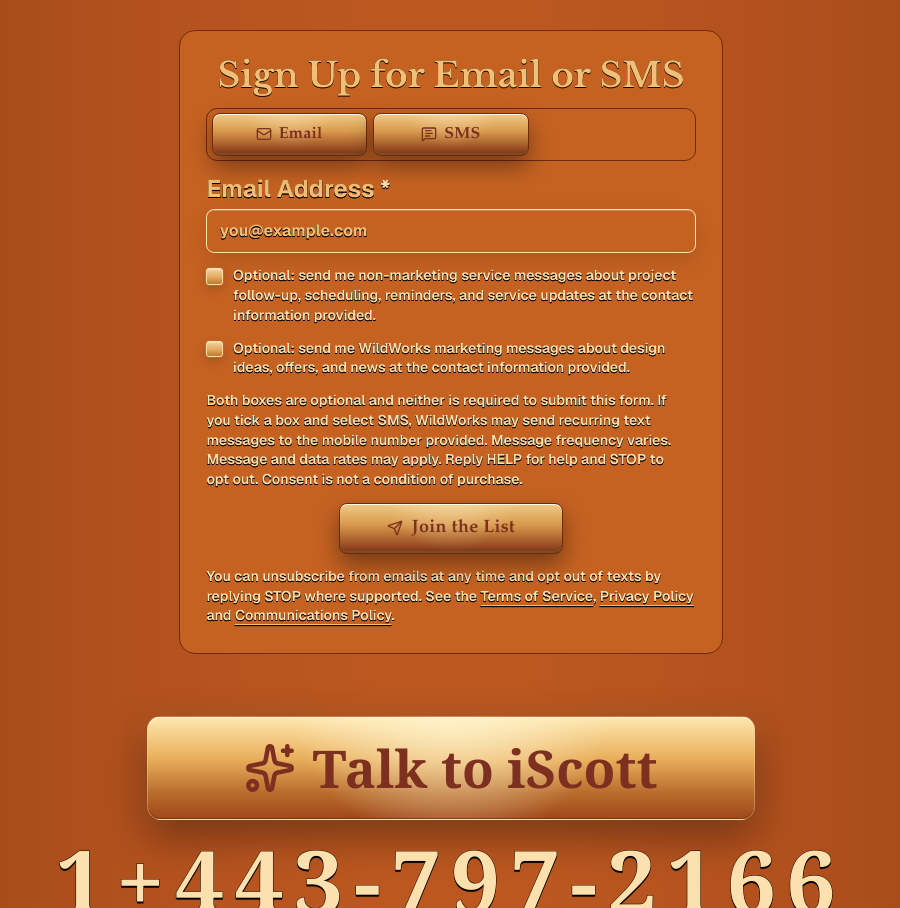
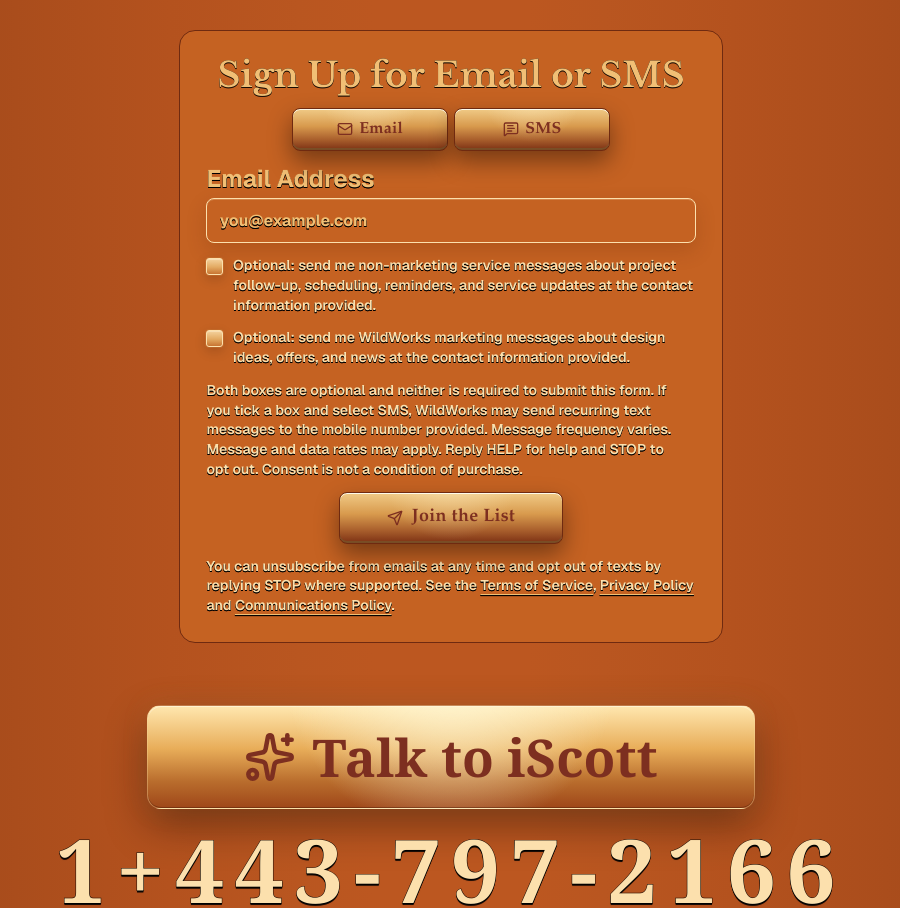
Before and after one commit to SGDietz/WildWorks, a Next.js app: page /pages/Wildfire in a window 1280 px wide. Shown: the part 3317-4225 px from the top of the page, without its empty margins (189-1089 px from the left). Built offline with nearby package versions, Linux system fonts and the light colour scheme; no server answers.

Commit message:
Polish signup channel selector

```diff
--- a/app/H106x-home-heading-color-key.css
+++ b/app/H106x-home-heading-color-key.css
@@ -657,7 +657,7 @@
    signup, and contact surfaces that render outside the #top wrapper to it. */
 html:has(#top#top#top#top#top#top#top#top#top#top#top#top#top#top#top#top#top#top#top#top.wild-home:not(.wild-legal-home))
   body#wildworks-body#wildworks-body#wildworks-body#wildworks-body#wildworks-body#wildworks-body#wildworks-body#wildworks-body#wildworks-body#wildworks-body#wildworks-body#wildworks-body#wildworks-body#wildworks-body#wildworks-body#wildworks-body#wildworks-body#wildworks-body
-  :is(.wild-footer-mobile-strip, .wild-footer-contact-cta, .wild-signup-panel, .wild-signup-panel input, .wild-signup-choice, .wild-image-frame) {
+  :is(.wild-footer-mobile-strip, .wild-footer-contact-cta, .wild-signup-panel, .wild-signup-panel input, .wild-image-frame) {
   background: #9f4719 !important;
   background-color: #9f4719 !important;
   background-image: none !important;
@@ -775,7 +775,6 @@
     .wild-card-icon,
     .wild-signup-panel,
     .wild-signup-panel input,
-    .wild-signup-choice,
     .wild-image-frame,
     .wild-footer-contact-cta,
     .wild-footer-mobile-strip
--- a/app/components/Footer.tsx
+++ b/app/components/Footer.tsx
@@ -217,7 +217,7 @@
                 {requiresEmail ? (
                   <label className="wild-signup-field">
                     <span>
-                      Email Address <strong>*</strong>
+                      Email Address
                     </span>
                     <input
                       type="email"
--- a/app/footer-signup-cleanup.css
+++ b/app/footer-signup-cleanup.css
@@ -24,9 +24,11 @@
 }
 
 body footer#footer .wild-signup-choice {
-  padding: 0.26rem !important;
-  border: 1px solid rgba(247, 217, 165, 0.46) !important;
-  border-radius: 0.68rem !important;
+  grid-template-columns: repeat(2, minmax(0, 1fr)) !important;
+  width: min(100%, 19.9rem) !important;
+  margin-inline: auto !important;
+  padding: 0 !important;
+  border: 0 !important;
   background: transparent !important;
   box-shadow: none !important;
 }
--- a/app/homepage-two-color-preview.css
+++ b/app/homepage-two-color-preview.css
@@ -54,10 +54,10 @@
 html:has(#top.wild-home:not(.wild-legal-home))
   body#wildworks-body#wildworks-body#wildworks-body#wildworks-body#wildworks-body#wildworks-body#wildworks-body#wildworks-body#wildworks-body#wildworks-body#wildworks-body#wildworks-body
   #top#top#top#top#top#top.wild-home footer#footer .wild-signup-choice {
-  border-color: rgba(139, 90, 43, 0.72) !important;
-  background: rgba(118, 86, 43, 0.42) !important;
+  border: 0 !important;
+  background: transparent !important;
   background-image: none !important;
-  box-shadow: inset 0 1px 0 rgba(139, 90, 43, 0.3) !important;
+  box-shadow: none !important;
 }
 
 html:has(#top.wild-home:not(.wild-legal-home))
```
Also changed, not shown: app/globals.css.
